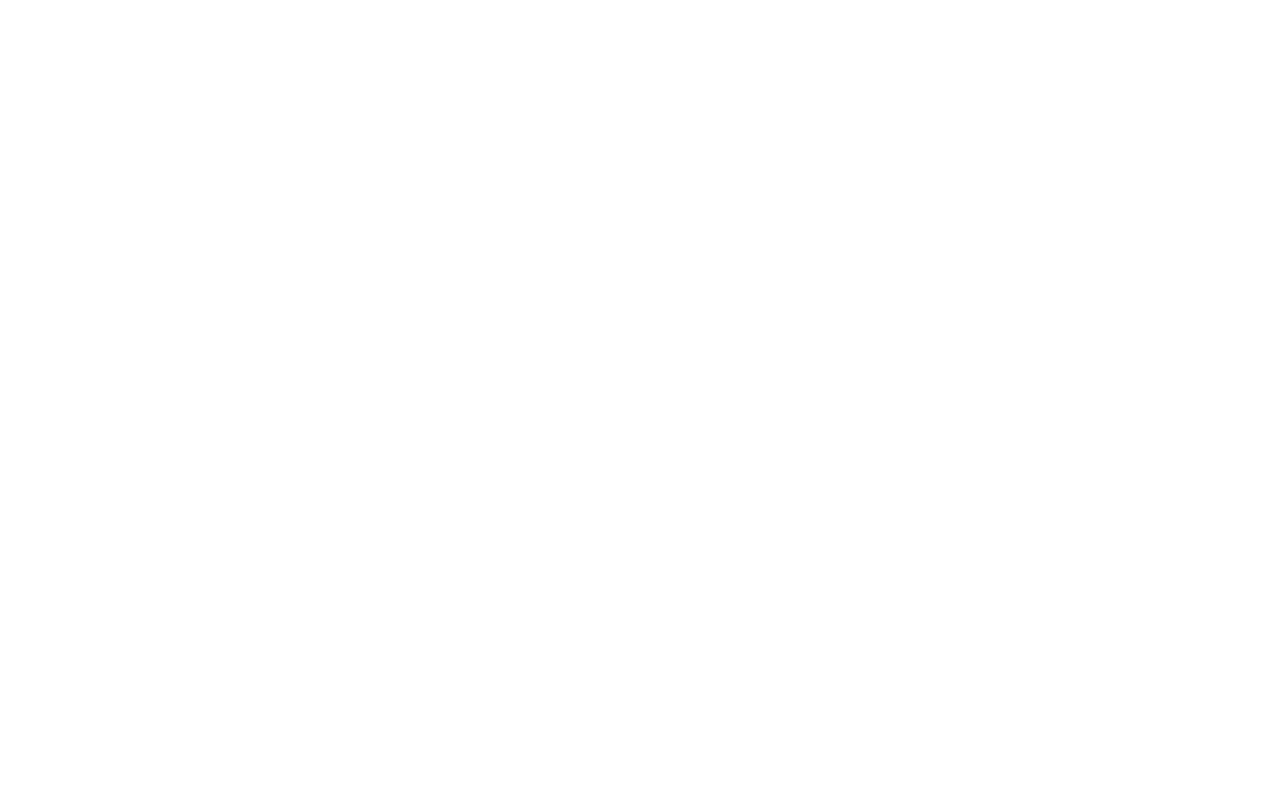
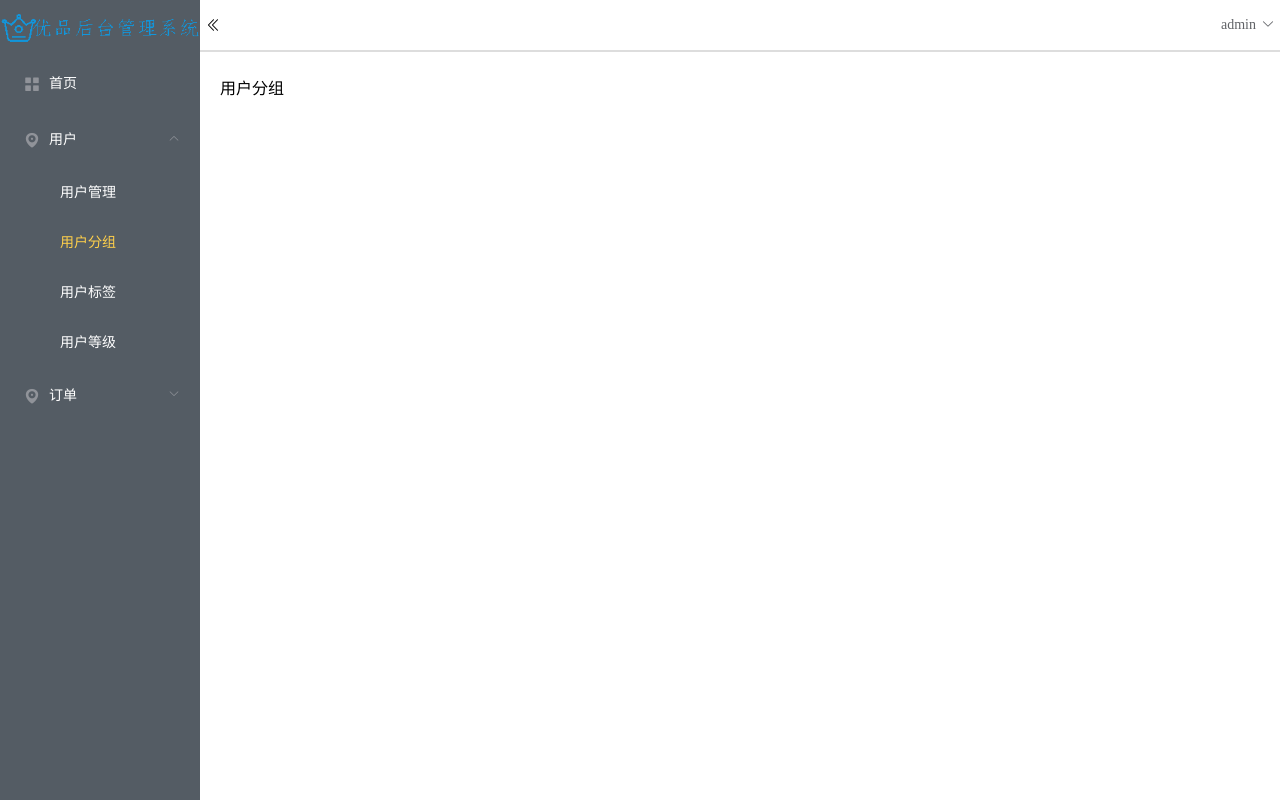
Before and after one commit to fateking27/web2_youpin_, a Vue app: page /#/index/group in a window 1280 px wide. Before the commit this address led to /#/. Built offline with nearby package versions, Linux system fonts and the light colour scheme; sample sign-in values are in the browser's storage.

Commit message:
04-首页结构制作，特别是制作左侧菜单

```diff
--- /dev/null
+++ b/src/components/wnheader/index.vue
@@ -0,0 +1,40 @@
+<template>
+  <div class='wnheader'>
+    <div>
+      <span class='el-icon-d-arrow-left'></span>
+      <el-dropdown trigger="click">
+        <span class="el-dropdown-link">
+          admin<i class="el-icon-arrow-down el-icon--right"></i>
+        </span>
+        <el-dropdown-menu slot="dropdown">
+          <el-dropdown-item>个人中心</el-dropdown-item>
+          <el-dropdown-item>退出</el-dropdown-item>
+        </el-dropdown-menu>
+      </el-dropdown>
+    </div>
+  </div>
+</template>
+<script>
+export default {
+  name: '',
+  data () {
+    return {
+      isCollapse: false
+    }
+  },
+  methods:{
+  }
+}
+</script>
+<style lang='less' scoped>
+.wnheader {
+  border-bottom: 2px solid #ddd;
+  > div {
+    height: 50px;
+    display: flex;
+    justify-content: space-between;
+    align-items: center;
+    padding: 0 5px;
+  }
+}
+</style>
--- /dev/null
+++ b/src/components/wnmenu/index.vue
@@ -0,0 +1,81 @@
+<template>
+  <div class='wnmenu'>
+    <el-menu :default-active="$route.path"
+             class="el-menu-vertical-demo"
+             background-color="#545c64"
+             text-color="#fff"
+             active-text-color="#ffd04b"
+             :unique-opened='true'
+             :router='true'>
+
+      <el-menu-item index="/index">
+        <i class="el-icon-menu"></i>
+        <span slot="title">首页</span>
+      </el-menu-item>
+
+      <el-submenu index="2">
+        <template slot="title">
+          <i class="el-icon-location"></i>
+          <span>用户</span>
+        </template>
+        <el-menu-item index="/index/manager">
+          <i style="display:inline-block;width:20px"></i>
+          <span>用户管理</span>
+        </el-menu-item>
+        <el-menu-item index="/index/group">
+          <i style="display:inline-block;width:20px"></i>
+          <span>用户分组</span>
+        </el-menu-item>
+        <el-menu-item index="/index/usertag">
+          <i style="display:inline-block;width:20px"></i>
+          <span>用户标签</span>
+        </el-menu-item>
+        <el-menu-item index="/index/userlevel">
+          <i style="display:inline-block;width:20px"></i>
+          <span>用户等级</span>
+        </el-menu-item>
+      </el-submenu>
+
+      <el-submenu index="3">
+        <template slot="title">
+          <i class="el-icon-location"></i>
+          <span>订单</span>
+        </template>
+        <el-menu-item index="3-1">
+          <i style="display:inline-block;width:20px"></i>
+          <span>订单管理</span>
+        </el-menu-item>
+        <el-menu-item index="3-2">
+          <i style="display:inline-block;width:20px"></i>
+          <span>收银订单</span>
+        </el-menu-item>
+        <el-menu-item index="3-3">
+          <i style="display:inline-block;width:20px"></i>
+          <span>售后订单</span>
+        </el-menu-item>
+      </el-submenu>
+    </el-menu>
+  </div>
+</template>
+<script>
+export default {
+  name: '',
+  data () {
+    return {
+    }
+  },
+  watch:{
+    $route(newv){
+      console.log(newv);
+    }
+  }
+}
+</script>
+<style lang='less' scoped>
+.wnmenu {
+  height: 100vh - 55;
+  .el-menu {
+    border-right: none;
+  }
+}
+</style>
--- a/src/router/index.js
+++ b/src/router/index.js
@@ -23,10 +23,82 @@
       meta: {
         needAuth: true,
         title: '后台首页'
-      }
+      },
+      redirect: '/index/dashboard',
+      // 添加嵌套路由
+      children: [
+        {
+          path: 'dashboard',
+          name: 'dashboard',
+          component: () => import('@/views/dashboard/index.vue'),
+          meta: {
+            needAuth: true,
+            title: '后台图表页'
+          }
+        },
+        {
+          path: 'manager',
+          name: 'manager',
+          component: () => import('@/views/user/userManager.vue'),
+          meta: {
+            needAuth: true,
+            title: '用户管理'
+          }
+        },
+        {
+          path: 'group',
+          name: 'group',
+          component: () => import('@/views/user/usergroup.vue'),
+          meta: {
+            needAuth: true,
+            title: '用户分组'
+          }
+        },
+        {
+          path: 'usertag',
+          name: 'usertag',
+          component: () => import('@/views/user/usertag.vue'),
+          meta: {
+            needAuth: true,
+            title: '用户标签'
+          }
+        },
+        {
+          path: 'userlevel',
+          name: 'userlevel',
+          component: () => import('@/views/user/userlevel.vue'),
+          meta: {
+            needAuth: true,
+            title: '用户等级'
+          }
+        }
+      ]
     }
   ]
 })
 
+// 导航守卫
+router.beforeEach((to, from, next) => {
+  // 如果是不需要校验的路由，直接next
+  if (!to.meta.needAuth) {
+    next()
+  }
+  // 否则，判断是否有token,如果有则next(),否则重定向到登陆页
+  else {
+    let token = localStorage.getItem('web2_youpin_token')
+    if (token) {
+      next()
+    } else {
+      next('/login')
+    }
+  }
+})
+
+// 添加导航的后置守卫:路由跳转已经完成了再进行触发
+router.afterEach((to, from) => {
+  // 设置当前页面所对应的标题信息
+  document.title = to.meta.title
+})
+
 // 导出
 export default router
--- a/src/utils/request.js
+++ b/src/utils/request.js
@@ -5,3 +5,27 @@
 export const instance = axios.create({
   baseURL: 'https://youpin.nuok.com/adminapi'
 })
+
+// 添加请求拦截器
+instance.interceptors.request.use(
+  function(config) {
+    // 在发送请求之前做些什么
+    return config
+  },
+  function(error) {
+    // 对请求错误做些什么
+    return Promise.reject(error)
+  }
+)
+
+// 添加响应拦截器
+instance.interceptors.response.use(
+  function(response) {
+    // 对响应数据做点什么
+    return response
+  },
+  function(error) {
+    // 对响应错误做点什么
+    return Promise.reject(error)
+  }
+)
--- /dev/null
+++ b/src/views/dashboard/index.vue
@@ -0,0 +1,14 @@
+<template>
+  <div>图表--网站概览</div>
+</template>
+<script>
+export default {
+  name: '',
+  data () {
+    return {
+    }
+  },
+}
+</script>
+<style lang='less' scoped>
+</style>
--- a/src/views/home/index.vue
+++ b/src/views/home/index.vue
@@ -1,14 +1,52 @@
 <template>
-  <div>后台首页</div>
+  <div class='home'>
+    <el-container>
+      <el-aside width="200px">
+        <img src='@/assets/login_info.png'>
+        <wnmenu></wnmenu>
+      </el-aside>
+      <el-container>
+        <el-header>
+          <wnheader></wnheader>
+        </el-header>
+        <el-main>
+          <router-view></router-view>
+        </el-main>
+      </el-container>
+    </el-container>
+  </div>
 </template>
 <script>
+import wnmenu from '@/components/wnmenu/index.vue'
+import wnheader from '@/components/wnheader/index.vue'
 export default {
   name: '',
   data () {
     return {
     }
   },
+  components: {
+    wnmenu, wnheader
+  },
 }
 </script>
 <style lang='less' scoped>
+.home {
+  height: 100%;
+  > .el-container {
+    height: 100%;
+    > .el-aside {
+      background-color: rgb(84, 92, 100);
+      transition: all 0.5s;
+      > img {
+        width: 100%;
+        height: 55px;
+        display: block;
+      }
+    }
+    .el-header {
+      padding: 0;
+    }
+  }
+}
 </style>
--- a/src/views/login/index.vue
+++ b/src/views/login/index.vue
@@ -65,6 +65,8 @@
         if (valid) {
           // 发起登陆请求
           let res = await userLogin(this.loginForm)
+          console.log(res);
+
           let token = res.data.data.token
           if (token) {
             localStorage.setItem('web2_youpin_token', token)
--- /dev/null
+++ b/src/views/user/userManager.vue
@@ -0,0 +1,14 @@
+<template>
+  <div>用户管理</div>
+</template>
+<script>
+export default {
+  name: '',
+  data () {
+    return {
+    }
+  },
+}
+</script>
+<style lang='less' scoped>
+</style>
--- /dev/null
+++ b/src/views/user/usergroup.vue
@@ -0,0 +1,14 @@
+<template>
+  <div>用户分组</div>
+</template>
+<script>
+export default {
+  name: '',
+  data () {
+    return {
+    }
+  },
+}
+</script>
+<style lang='less' scoped>
+</style>
--- /dev/null
+++ b/src/views/user/userlevel.vue
@@ -0,0 +1,14 @@
+<template>
+  <div>用户等级</div>
+</template>
+<script>
+export default {
+  name: '',
+  data () {
+    return {
+    }
+  },
+}
+</script>
+<style lang='less' scoped>
+</style>
--- /dev/null
+++ b/src/views/user/usertag.vue
@@ -0,0 +1,14 @@
+<template>
+  <div>用户标签</div>
+</template>
+<script>
+export default {
+  name: '',
+  data () {
+    return {
+    }
+  },
+}
+</script>
+<style lang='less' scoped>
+</style>
```
